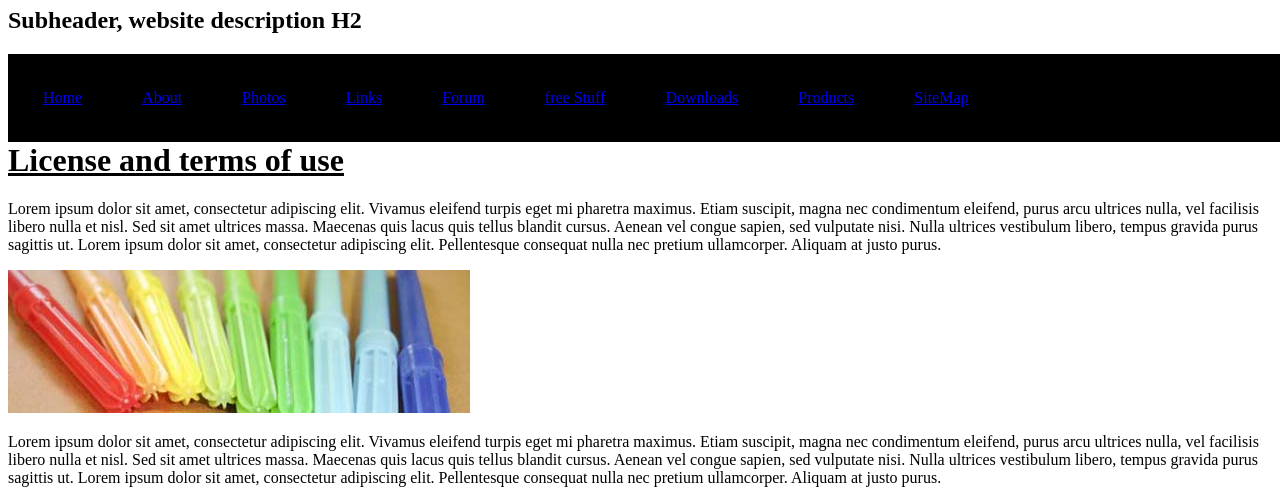
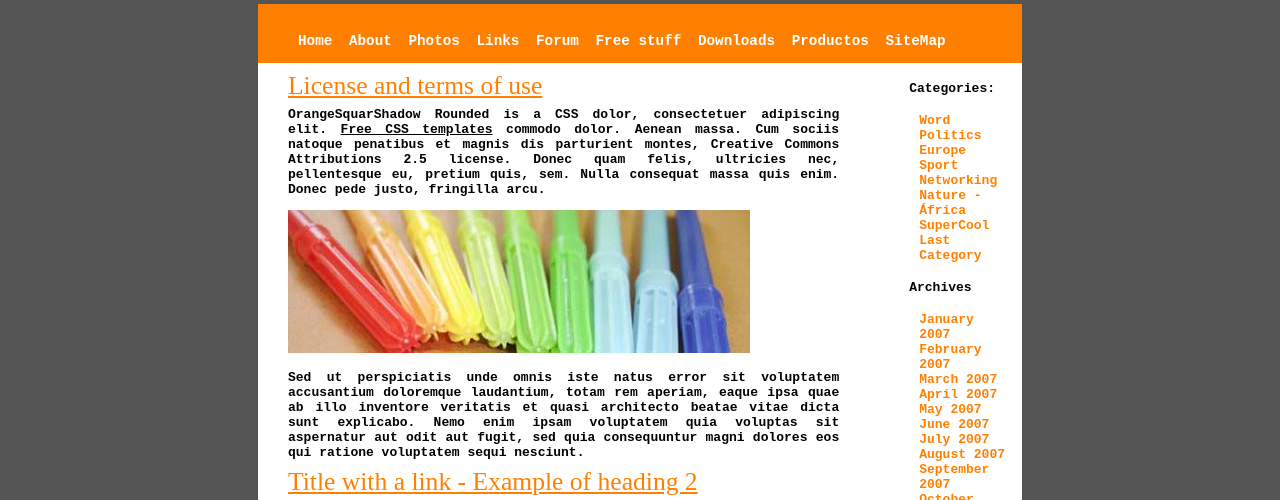
Before and after one commit to EPN-DDI-2017A/intro-a-html-y-css-tuxfermas10, a plain HTML site: page ejercicio/index.html in a window 1280 px wide. Shown: the part 73-573 px from the top of the page. Drawn offline with Linux system fonts and the light colour scheme.

Commit message:
Add files via upload

```diff
--- /dev/null
+++ b/ejercicio/css/style.css
@@ -0,0 +1,86 @@
+body
+{
+    padding: 5px 250px 10px 250px;
+    background: #545454;
+}
+header
+{
+    color: #FFFFFF;
+    font: 110% "Franklin Gothic Book";
+    line-height: 1px;
+}
+h2
+{
+    font: 100% "Franklin Gothic Book";
+    line-height: 1px;
+}
+#menu
+{
+    background: #FF8000 ;
+    float: left;
+    width: 100%;
+    font: bold 110% monospace;
+}
+#menu li
+{
+    display: inline-block;
+    list-style: none;
+    padding: 15px 8px 0px 0px;
+    color:#FFFFFF;
+}
+#menu li:hover
+{
+    background-color: #383838;
+}
+p
+{
+    text-align: justify;
+}
+#lado1
+{
+    float: left;
+    width: 80%;
+    background: #FFFFFF;
+    font: bold 100% monospace;
+}
+#lado1 h2
+{
+    color: #FF8000;
+    font-size: 160%;
+}
+#lado1 article
+{
+    padding: 0px 30px;
+}
+#lado2
+{
+    float: left;
+    width: 20%;
+    height: 497px;
+    background: #FFFFFF;
+    font: bold 100% monospace;
+
+}
+#lado2 ul
+{
+    list-style-type: none;
+}
+#lado2 li
+{
+    color: #FF8000;
+    padding: 0px 10px ;
+}
+#pie
+{
+    float: left;
+    width: 100%;
+    text-align: center;
+    color: #FFFFFF;
+    font: 100% "Franklin Gothic Book";
+    padding: 10px 0px 10px 0px;
+}
+#pie u
+{
+    color: #FF8000;
+    font: 100% "Franklin Gothic Book";
+}
--- a/ejercicio/index.html
+++ b/ejercicio/index.html
@@ -1,46 +1,85 @@
-<!doctype html>
+<!DOCTYPE html>
 <html>
 <head>
-		<title>Mi primera pagina web</title>
-		<style type="text/css">
-
-			ul.menu {
-				clear: both;
-				background-color: #000;
-				color: #fff;
-				float: left;
-				list-style: none;
-				width: 100%;
-				padding: 5px;
-				margin: 0px;
-			}
-			ul.menu li {
-				float: left;
-				margin: 30px;
-			}
-		</style>
+    <title>Intro a HTML y CSS</title>
+    <meta charset="utf-8">
+    <link rel="stylesheet" type="text/css" href="css/style.css">
 </head>
 <body>
+<div id='cabecera'>
+    <header>
         <h1>Website Title</h1>
         <h2>Subheader, website description H2</h2>
-		<div id="header">
-			<ul class="menu">
-				<li><a href="#">Home</a></li>
-				<li><a href="#">About</a></li>
-				<li><a href="#">Photos</a></li>
-				<li><a href="#">Links</a></li>
-				<li><a href="#">Forum</a></li>
-				<li><a href="#">free Stuff</a></li>
-				<li><a href="#">Downloads</a></li>
-				<li><a href="#">Products</a></li>
-				<li><a href="#">SiteMap</a></li>
+    </header>
+    <div id='menu'>
+        <nav>
+            <ul>
+                <li>Home</li>
+                <li>About</li>
+                <li>Photos</li>
+                <li>Links</li>
+                <li>Forum</li>
+                <li>Free stuff</li>
+                <li>Downloads</li>
+                <li>Productos</li>
+                <li>SiteMap</li>
             </ul>
+        </nav>
     </div>
-		<h1><u>License and terms of use</u></h1>
-		<p>Lorem ipsum dolor sit amet, consectetur adipiscing elit. Vivamus eleifend turpis eget mi pharetra maximus. Etiam suscipit, magna nec condimentum eleifend, purus arcu ultrices nulla, vel facilisis libero nulla et nisl. Sed sit amet ultrices massa. Maecenas quis lacus quis tellus blandit cursus. Aenean vel congue sapien, sed vulputate nisi. Nulla ultrices vestibulum libero, tempus gravida purus sagittis ut. Lorem ipsum dolor sit amet, consectetur adipiscing elit. Pellentesque consequat nulla nec pretium ullamcorper. Aliquam at justo purus.</p>
-		<img src="images/pic.jpg" alt="Smiley face" height="143" width="462">
-		<p>Lorem ipsum dolor sit amet, consectetur adipiscing elit. Vivamus eleifend turpis eget mi pharetra maximus. Etiam suscipit, magna nec condimentum eleifend, purus arcu ultrices nulla, vel facilisis libero nulla et nisl. Sed sit amet ultrices massa. Maecenas quis lacus quis tellus blandit cursus. Aenean vel congue sapien, sed vulputate nisi. Nulla ultrices vestibulum libero, tempus gravida purus sagittis ut. Lorem ipsum dolor sit amet, consectetur adipiscing elit. Pellentesque consequat nulla nec pretium ullamcorper. Aliquam at justo purus.</p>
-		<h1><a href="https://www.w3schools.com/">Title with a link - Example of heading 2</a></h1>
-		<p>Lorem ipsum dolor sit amet, consectetur adipiscing elit. Vivamus eleifend turpis eget mi pharetra maximus. Etiam suscipit, magna nec condimentum eleifend, purus arcu ultrices nulla, vel facilisis libero nulla et nisl. Sed sit amet ultrices massa. Maecenas quis lacus quis tellus blandit cursus. Aenean vel congue sapien, sed vulputate nisi. Nulla ultrices vestibulum libero, tempus gravida purus sagittis ut. Lorem ipsum dolor sit amet, consectetur adipiscing elit. Pellentesque consequat nulla nec pretium ullamcorper. Aliquam at justo purus.</p>
+    <div id='lado1'>
+        <section>
+            <article>
+                <h2><u>License and terms of use</u></h2>
+                <p>
+                    OrangeSquarShadow Rounded is a CSS dolor, consectetuer adipiscing elit. <u><b>Free CSS templates</b></u> commodo dolor. Aenean massa. Cum sociis natoque penatibus et magnis dis parturient montes, <b>Creative Commons Attributions 2.5</b> license. Donec quam felis, ultricies nec, pellentesque eu, pretium quis, sem. Nulla consequat massa quis enim. Donec pede justo, fringilla arcu.
+                </p>
+                <img src="images/foto.jpg">
+                <p>
+                    Sed ut perspiciatis unde omnis iste natus error sit voluptatem accusantium doloremque laudantium, totam rem aperiam, eaque ipsa quae ab illo inventore veritatis et quasi architecto beatae vitae dicta sunt explicabo. Nemo enim ipsam voluptatem quia voluptas sit aspernatur aut odit aut fugit, sed quia consequuntur magni dolores eos qui ratione voluptatem sequi nesciunt.
+                </p>
+            </article>
+            <article>
+                <h2><u>Title with a link - Example of heading 2</u></h2>
+                <p>
+                    Sed ut perspiciatis unde omnis iste natus error sit voluptatem accusantium doloremque laudantium, totam rem aperiam, eaque ipsa quae ab illo inventore veritatis et quasi architecto beatae vitae dicta sunt explicabo. Nemo enim ipsam voluptatem quia voluptas sit aspernatur aut odit aut fugit, sed quia consequuntur magni dolores eos qui ratione voluptatem sequi nesciunt.
+            </article>
+
+        </section>
+    </div>
+
+    <div id='lado2'>
+        <aside>
+             <ul>
+                <h4>Categories:</h4>
+                 <li>Word Politics</li>
+                 <li>Europe Sport</li>
+                 <li>Networking</li>
+                 <li>Nature - África</li>
+                 <li>SuperCool</li>
+                 <li>Last Category</li>
+             </ul>
+             <ul>
+                <h4>Archives</h4>
+                 <li>January 2007</li>
+                 <li>February 2007</li>
+                 <li>March 2007</li>
+                 <li>April 2007</li>
+                 <li>May 2007</li>
+                 <li>June 2007</li>
+                 <li>July 2007</li>
+                 <li>August 2007</li>
+                 <li>September 2007</li>
+                 <li>October 2007</li>
+                 <li>November 2007</li>
+                 <li>December 2007</li>
+             </ul>
+        </aside>
+    </div>
+    <div id='pie'>
+        <footer>
+            Designed by <u>Free CSS Templates</u>, Thanks to <u>web design</u>
+        </footer>
+    </div>
+</div>
 </body>
 </html>
```
Also changed, not shown: ejercicio/images/foto.jpg (added). Lines whose indentation alone changed are shown as unchanged.
